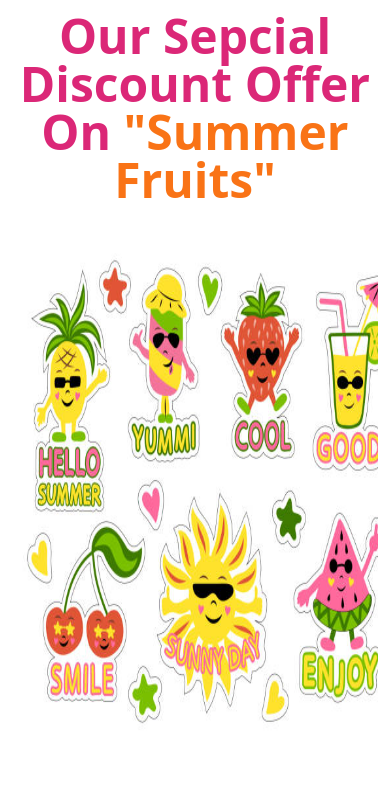
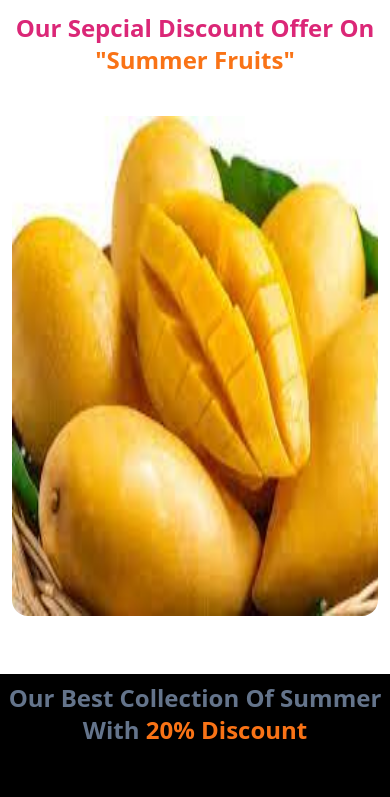
Before and after one commit to RaitaPrionty/Fruit-burst, a plain HTML site: page page-three.html in a window 390 px wide. Shown: the top 797 px of the page. Drawn offline with nearby package versions, Linux system fonts and the light colour scheme.

Commit message:
this is my commit for next style

```diff
--- a/page-three.html
+++ b/page-three.html
@@ -11,20 +11,20 @@
 <script src="https://cdn.tailwindcss.com"></script>
 </head>
 <body>
-    <header class="p-3">
+    <header class="p-3 max-w-[1300px] mx-auto ">
 
-        <h1 class="text-5xl font-semibold text-pink-600 text-center">Our Sepcial Discount Offer On <span class="text-orange-500 font-bold">"Summer Fruits"</span></h1>
+        <h1 class="text-2xl font-semibold text-pink-600 text-center lg:text-5xl">Our Sepcial Discount Offer On <span class="text-orange-500 font-bold">"Summer Fruits"</span></h1>
         <!-- banner -->
-        <div class="mt-10">
+        <div class="mt-10 ">
             <div class="carousel carousel-end rounded-box">
                 <div class="carousel-item">
-                  <img style="height: 500px ; width: 400px;" src="./images/summerbanner.jpg" alt="Drink" />
-                </div>
-                <div class="carousel-item">
-                  <img style="height: 500px ; width: 400px;" src="./images/summerbanner2.jpg" alt="Drink" />
+                  <img style="height: 500px ; width: 400px;" src="./images/mango.jpg" alt="Drink" />
                 </div>
                 <div class="carousel-item">
                   <img style="height: 500px ; width: 400px;" src="./images/watermealon2.jpg" alt="Drink" />
+                </div>
+                <div class="carousel-item">
+                  <img style="height: 500px ; width: 400px;" src="./images/berry.jpg" alt="Drink" />
                 </div>
                 <div class="carousel-item">
                   <img style="height: 500px ; width: 400px;" src="./images/waterapple.jpg" alt="Drink" />
@@ -45,7 +45,7 @@
     <main>
         <!-- summer collection -->
         <section class="mt-10 bg-black">
-            <h1 class="text-center text-5xl font-bold text-slate-500 p-2">Our Best Collection Of Summer With <span class="text-orange-500">20% Discount</span></h1>
+            <h1 class="text-center text-2xl font-bold text-slate-500 p-2 lg:text-5xl">Our Best Collection Of Summer With <span class="text-orange-500">20% Discount</span></h1>
             <div class="summer-fruits mt-5 grid grid-cols-1  gap-5 items-center p-3 max-w-[1300px] mx-auto md:grid-cols-2 lg:grid-cols-3 ">
                 <!-- mango -->
                 <div class="space-y-3 bg-black rounded-lg p-3 text-center">
```
